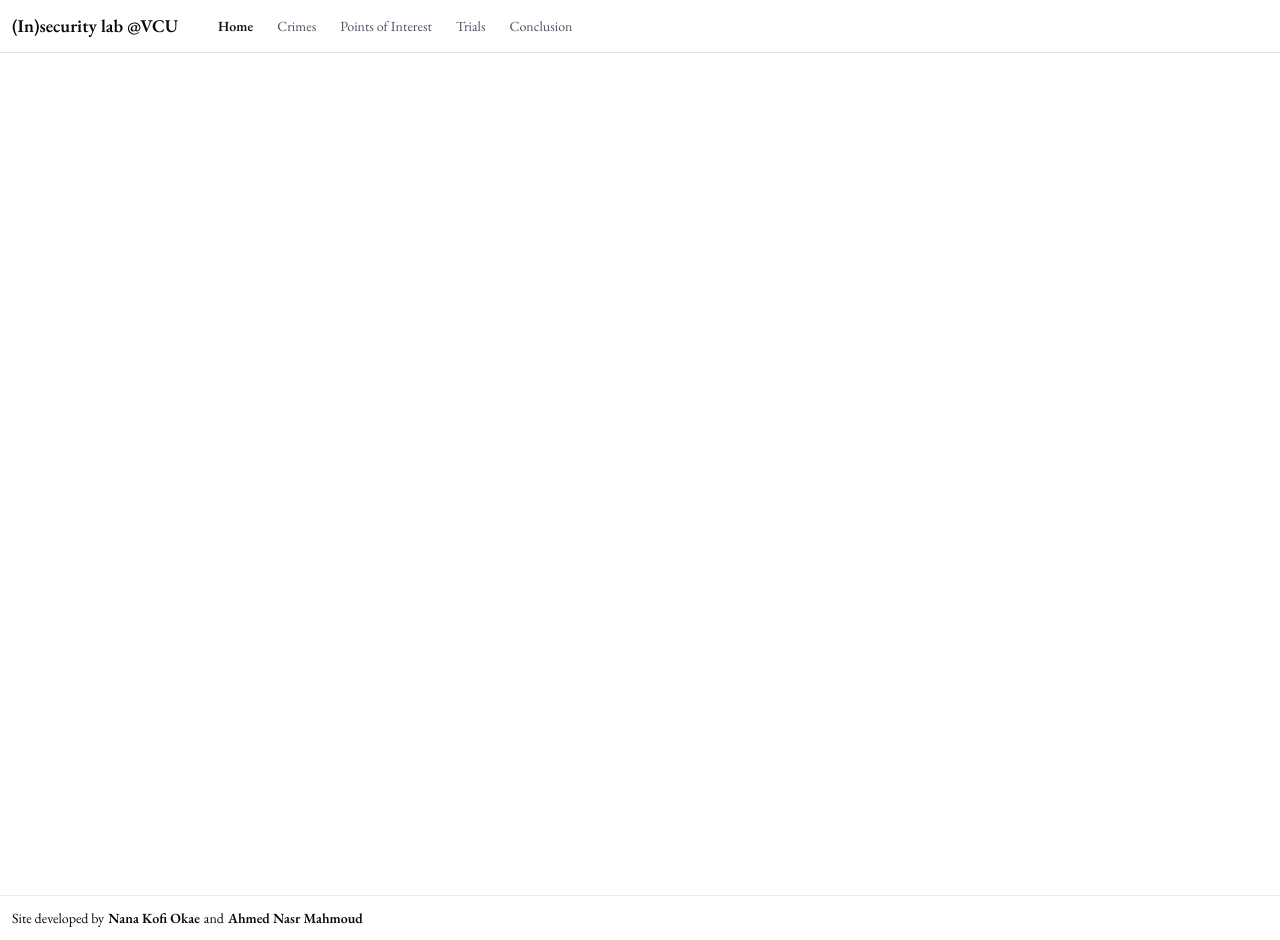
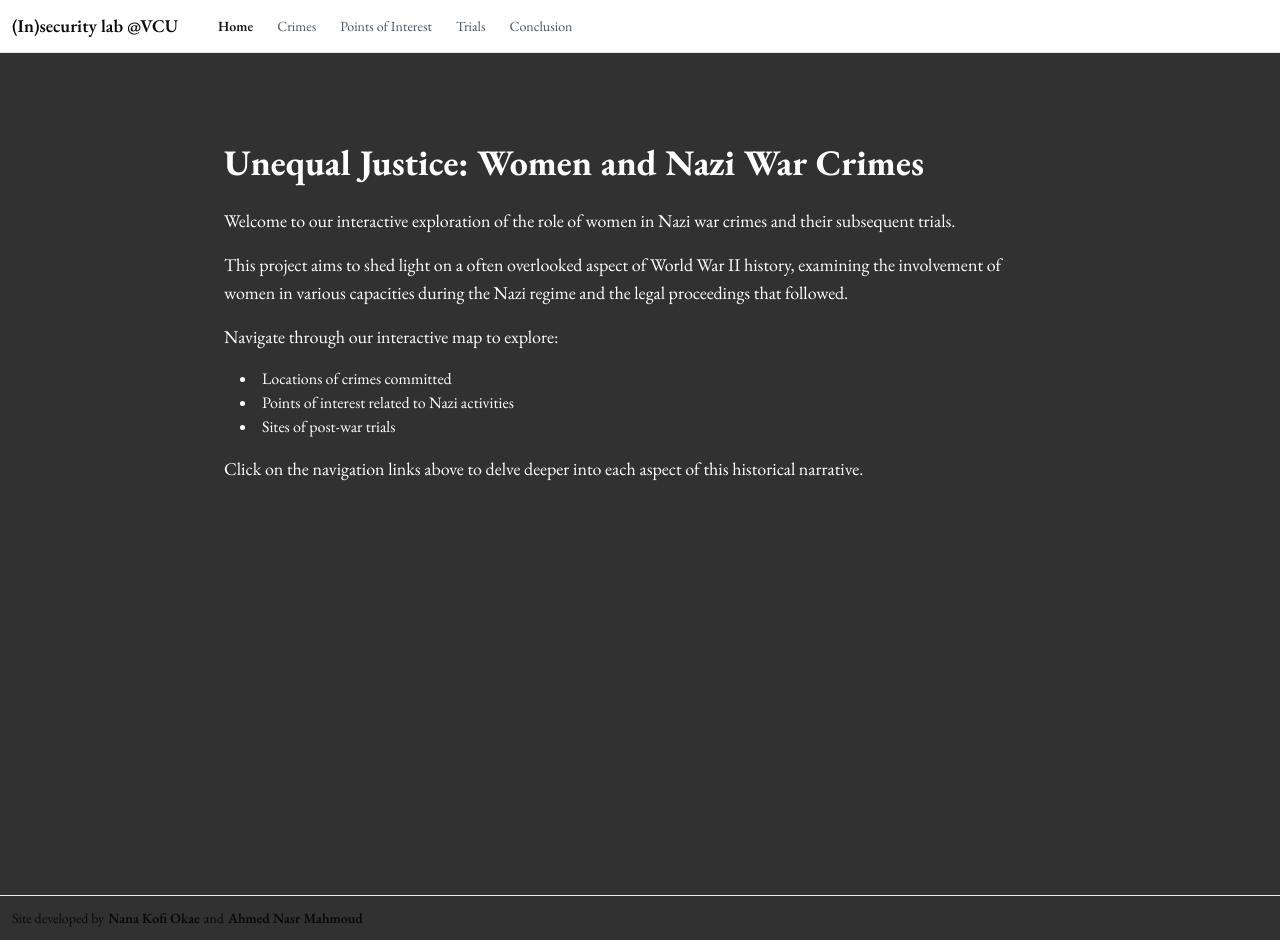
Before and after one commit to Nan3rC0re/in-security-lab-map, a Next.js app: page / in a window 1280 px wide. Built offline with nearby package versions, Linux system fonts and the light colour scheme.

Commit message:
adding global.css

```diff
--- a/app/globals.css
+++ b/app/globals.css
@@ -27,7 +27,7 @@
     --chart-3: 197 37% 24%;
     --chart-4: 43 74% 66%;
     --chart-5: 27 87% 67%;
-    --radius: 0.5rem
+    --radius: 0.5rem;
   }
   .dark {
     --background: 240 10% 3.9%;
@@ -53,9 +53,19 @@
     --chart-2: 160 60% 45%;
     --chart-3: 30 80% 55%;
     --chart-4: 280 65% 60%;
-    --chart-5: 340 75% 55%
+    --chart-5: 340 75% 55%;
   }
 }
+
+html,
+body {
+  background-color: #313131;
+  margin: 0;
+  padding: 0;
+  min-height: 100%;
+  overflow-x: hidden;
+}
+
 @layer base {
   * {
     @apply border-border;
```
